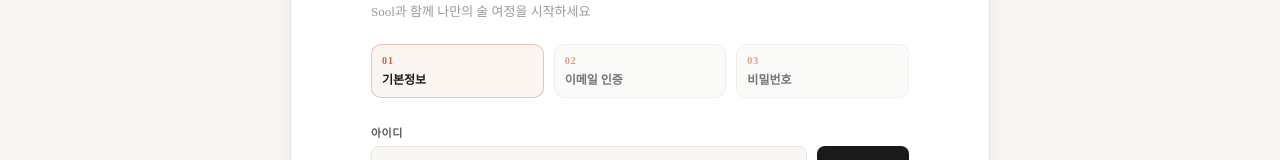
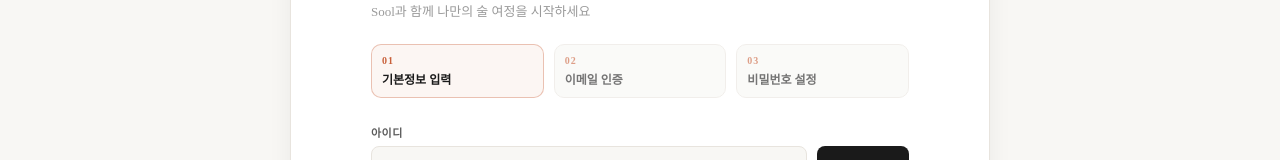
Before and after one commit to gywns0418/sool-project, a Vue app in the folder sool-web/: page /signup in a window 1280 px wide. Shown: the part 197-357 px from the top of the page. Built offline with nearby package versions, Linux system fonts and the light colour scheme; no server answers.

Commit message:
04/29 오류 수정

```diff
--- a/sool-web/src/views/DrinkListView.vue
+++ b/sool-web/src/views/DrinkListView.vue
@@ -98,7 +98,7 @@
               <input
                 v-model="searchKeyword"
                 class="search-inp"
-                placeholder="주류 이름, 영문명, 카테고리 검색"
+                placeholder="주류 이름, 영문명, 종류 검색"
               />
             </form>
 
--- a/sool-web/src/views/auth/FindIdView.vue
+++ b/sool-web/src/views/auth/FindIdView.vue
@@ -22,7 +22,7 @@
         <div class="step-bar">
           <div class="step-item" :class="{ active: step === 1, done: step > 1 }">
             <span class="step-no">01</span>
-            <span class="step-text">기본정보</span>
+            <span class="step-text">기본정보 입력</span>
           </div>
           <div class="step-item" :class="{ active: step === 2, done: step > 2 }">
             <span class="step-no">02</span>
--- a/sool-web/src/views/auth/ResetPasswordView.vue
+++ b/sool-web/src/views/auth/ResetPasswordView.vue
@@ -16,13 +16,13 @@
           <span>RESET PASSWORD</span>
         </div>
 
-        <h1 class="form-title">비밀번호 변경</h1>
+        <h1 class="form-title">비밀번호 재설정</h1>
         <p class="form-sub">Sool과 함께 나만의 술 여정을 시작하세요</p>
 
         <div class="step-bar">
           <div class="step-item" :class="{ active: step === 1, done: step > 1 }">
             <span class="step-no">01</span>
-            <span class="step-text">기본정보</span>
+            <span class="step-text">기본정보 입력</span>
           </div>
           <div class="step-item" :class="{ active: step === 2, done: step > 2 }">
             <span class="step-no">02</span>
--- a/sool-web/src/views/auth/SignupView.vue
+++ b/sool-web/src/views/auth/SignupView.vue
@@ -22,7 +22,7 @@
         <div class="step-bar">
           <div class="step-item" :class="{ active: step === 1, done: step > 1 }">
             <span class="step-no">01</span>
-            <span class="step-text">기본정보</span>
+            <span class="step-text">기본정보 입력</span>
           </div>
           <div class="step-item" :class="{ active: step === 2, done: step > 2 }">
             <span class="step-no">02</span>
@@ -30,7 +30,7 @@
           </div>
           <div class="step-item" :class="{ active: step === 3 }">
             <span class="step-no">03</span>
-            <span class="step-text">비밀번호</span>
+            <span class="step-text">비밀번호 설정</span>
           </div>
         </div>
 
@@ -955,8 +955,8 @@
 .spinner-large {
   width: 38px;
   height: 38px;
-  border: 3px solid rgba(200, 96, 58, 0.18);
-  border-top: 3px solid var(--point);
+  border: 2px solid rgba(200, 96, 58, 0.18);
+  border-top: 2px solid var(--point);
   border-radius: 50%;
   margin: 0 auto;
   animation: spin 0.8s linear infinite;
```
Also changed, not shown: 2 other files (tests, documents, lock files or other folders).
